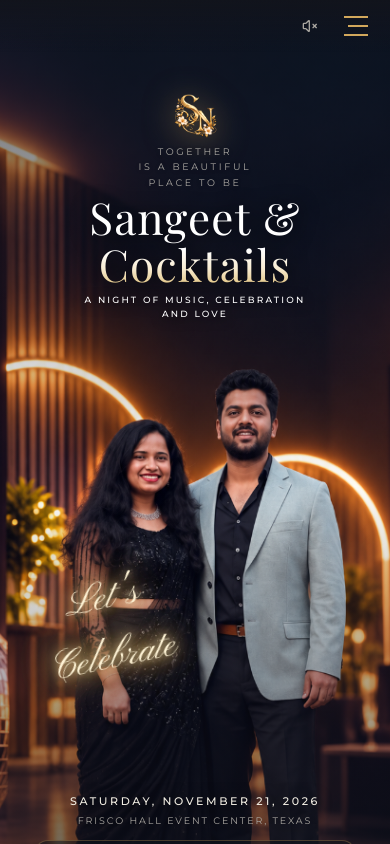
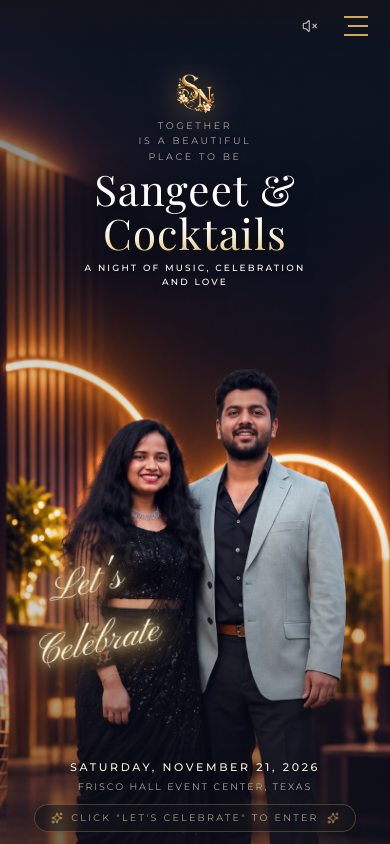
Before and after one commit to farhan2114/sn-wedding-invitation, a React (Vite) app: page / in a window 390 px wide. Built offline with nearby package versions, Linux system fonts and the light colour scheme; a web font is replaced by a local one.

Commit message:
Elevate mobile top text and lift bottom date and button up for clear mobile visibility

```diff
--- a/src/components/HeroSection.jsx
+++ b/src/components/HeroSection.jsx
@@ -62,16 +62,16 @@
 
       {/* 5. Main Hero Content Layout */}
       {/* 5A. Mobile Layout (matching reference screenshot media_1790353791004.png) */}
-      <div className="md:hidden relative z-20 w-full h-[100dvh] flex flex-col justify-between items-center pt-7 xs:pt-8 pb-9 xs:pb-11 px-4 overflow-hidden">
+      <div className="md:hidden relative z-20 w-full h-[100dvh] flex flex-col justify-between items-center pt-2.5 xs:pt-3 pb-16 xs:pb-20 px-4 overflow-hidden">
 
-        {/* Top Typography & Logo (Shifted higher up into dark ambient space) */}
-        <div className="flex flex-col items-center text-center mt-0.5 z-20">
-          {/* Logo brought down from navbar right above Together lines */}
-          <div className="flex justify-center items-center mb-1.5">
+        {/* Top Typography & Logo (Shifted higher up into dark ambient ceiling space) */}
+        <div className="flex flex-col items-center text-center z-20">
+          {/* Logo centered cleanly right above Together lines */}
+          <div className="flex justify-center items-center mb-1">
             <img
               src="/assets/sn_logo.png"
               alt="S & N Logo"
-              className="h-11 xs:h-12 sm:h-14 w-auto object-contain drop-shadow-[0_4px_16px_rgba(210,168,92,0.65)] filter brightness-105"
+              className="h-10 xs:h-11 sm:h-13 w-auto object-contain drop-shadow-[0_4px_16px_rgba(210,168,92,0.65)] filter brightness-105"
             />
           </div>
 
@@ -81,7 +81,7 @@
             place to be
           </p>
           <h1
-            className="font-display text-[44px] xs:text-[48px] sm:text-[54px] tracking-wide font-normal leading-[1.05] mb-1.5"
+            className="font-display text-[42px] xs:text-[46px] sm:text-[52px] tracking-wide font-normal leading-[1.03] mb-1.5"
             style={{
               background: 'linear-gradient(180deg, #FFFFFF 0%, #FFFFFF 60%, #F8ECD2 80%, #DFC07A 100%)',
               WebkitBackgroundClip: 'text',
@@ -98,12 +98,11 @@
           </p>
         </div>
 
-        {/* Center: Glowing Neon "Let's Celebrate" script button (position preserved at top-[65%]) */}
-        <div className="relative flex-1 w-full flex items-center justify-start z-20">
+        {/* Center: Glowing Neon "Let's Celebrate" script button (position locked at top-[65%]) */}
         <button
           onClick={onUnlockAndScroll}
           disabled={isTransitioning}
-            className={`absolute left-3 sm:left-6 top-[65%] -translate-y-1/2 font-script text-[40px] sm:text-[48px] text-[#FFF4D6] -rotate-12 transition-transform duration-300 hover:scale-105 active:scale-95 cursor-pointer outline-none focus:outline-none select-none ${
+          className={`absolute left-3 sm:left-6 top-[65%] -translate-y-1/2 z-30 font-script text-[40px] sm:text-[48px] text-[#FFF4D6] -rotate-12 transition-transform duration-300 hover:scale-105 active:scale-95 cursor-pointer outline-none focus:outline-none select-none ${
             isTransitioning ? 'scale-110' : ''
           }`}
           style={{
@@ -114,21 +113,20 @@
         >
           Let's<br />Celebrate
         </button>
-        </div>
 
-        {/* Bottom Date, Venue & Explicit "Click Let's Celebrate" Prompt (Shifted higher up) */}
-        <div className="flex flex-col items-center text-center z-20 w-full mb-1">
+        {/* Bottom Date, Venue & Explicit "Click Let's Celebrate" Prompt (Lifted up to clear mobile home bars) */}
+        <div className="flex flex-col items-center text-center z-20 w-full mb-3 xs:mb-4">
           <p className="text-[11px] sm:text-xs font-sans-ui uppercase tracking-[0.24em] text-[#F3EFE4] font-medium mb-1 drop-shadow-[0_2px_8px_rgba(0,0,0,0.95)]">
             Saturday, November 21, 2026
           </p>
-          <p className="text-[9.5px] sm:text-[10px] font-sans-ui uppercase tracking-[0.2em] text-[#A9A6A0] mb-3 drop-shadow-[0_2px_8px_rgba(0,0,0,0.95)]">
+          <p className="text-[9.5px] sm:text-[10px] font-sans-ui uppercase tracking-[0.2em] text-[#A9A6A0] mb-2.5 drop-shadow-[0_2px_8px_rgba(0,0,0,0.95)]">
             Frisco Hall Event Center, Texas
           </p>
 
           {/* Click "Let's Celebrate" Prompt */}
           <button
             onClick={onUnlockAndScroll}
-            className="flex items-center space-x-2 text-[9.5px] sm:text-[10.5px] uppercase tracking-[0.24em] text-[#E7CE9C] hover:text-white transition-colors cursor-pointer outline-none focus:outline-none py-1.5 px-4 rounded-full border border-[#D2A85C]/40 bg-[#12141C]/75 backdrop-blur-xs animate-pulse active:scale-95 shadow-lg"
+            className="flex items-center space-x-2 text-[9.5px] sm:text-[10.5px] uppercase tracking-[0.24em] text-[#E7CE9C] hover:text-white transition-colors cursor-pointer outline-none focus:outline-none py-1.5 px-4 rounded-full border border-[#D2A85C]/40 bg-[#12141C]/80 backdrop-blur-xs animate-pulse active:scale-95 shadow-lg"
             aria-label="Click Let's Celebrate to Enter"
           >
             <Sparkles className="w-3 h-3 text-[#D2A85C]" />
```
Lines whose indentation alone changed are shown as unchanged.
